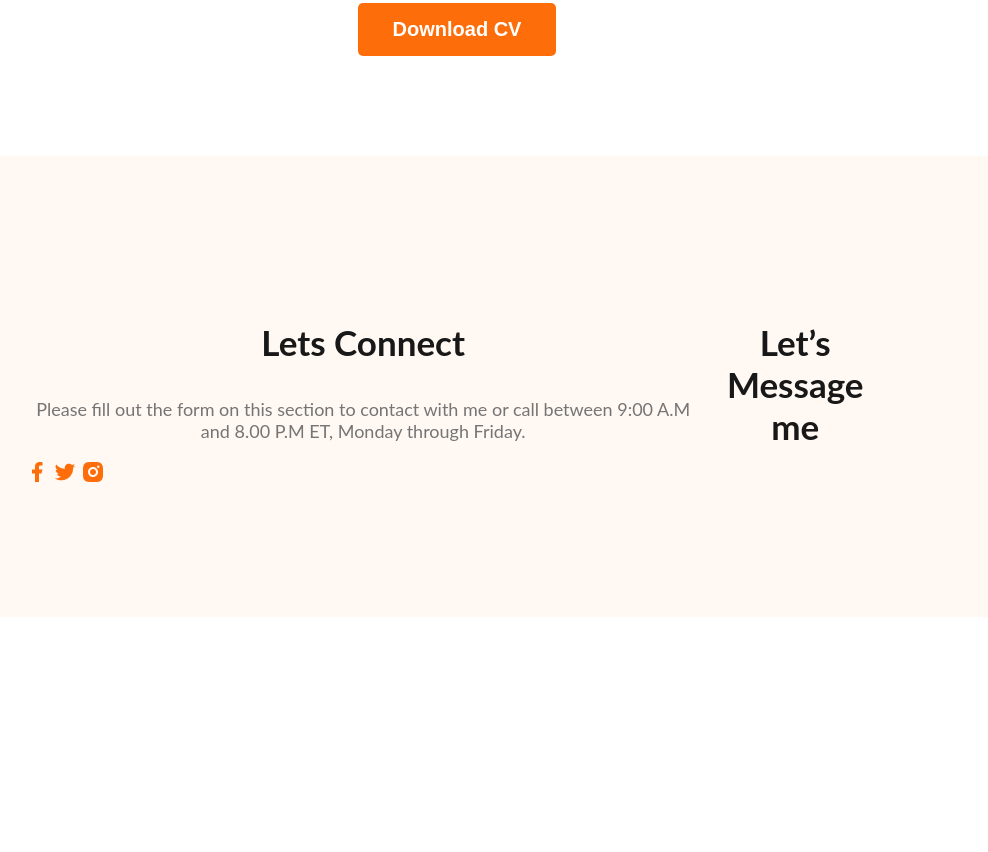
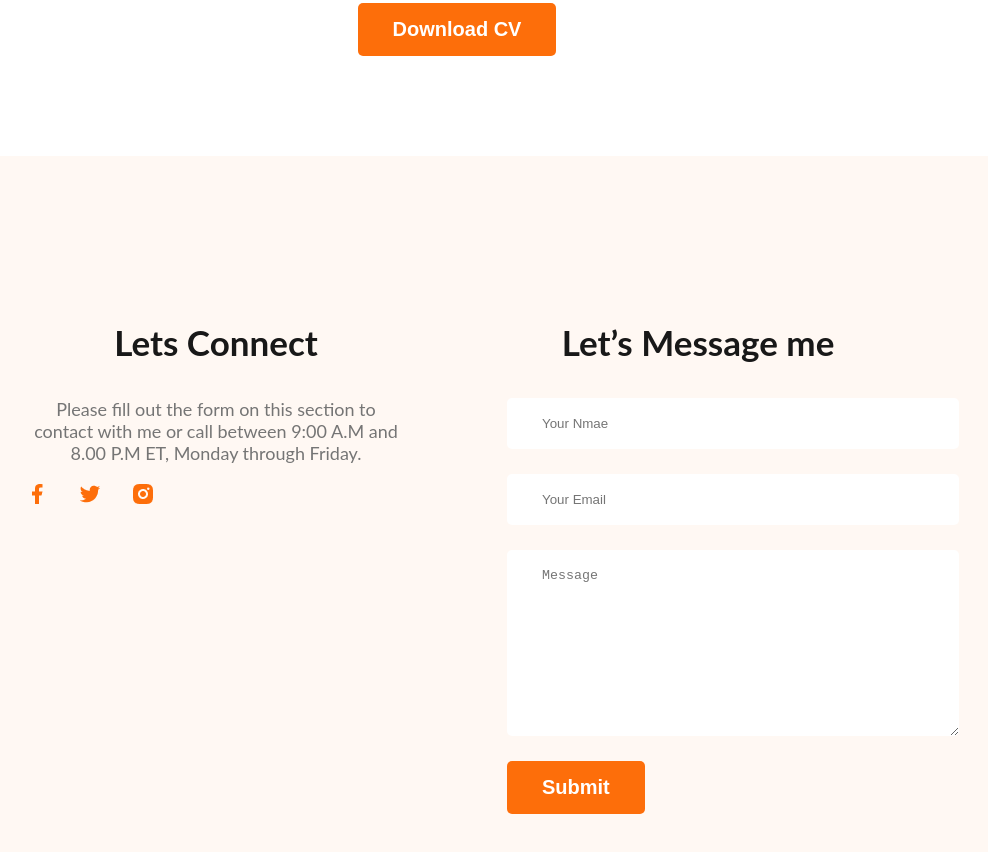
Before and after one commit to Rakesh01999/webdeveloper-portfolio, a plain HTML site: page index.html in a window 1280 px wide. Shown: the part 2998-3850 px from the top of the page, without its empty margins (183-1171 px from the left). Before the commit the page ends 3623 px from the top, so only its background shows below. Drawn offline with Linux system fonts and the light colour scheme; a web font is replaced by a local one.

Commit message:
finish the footer with contact form

```diff
--- a/index.html
+++ b/index.html
@@ -167,6 +167,12 @@
         </div>
         <div class="footer-column">
             <h3 class="section-title">Let’s Message me</h3>
+            <form class="contact" action="">
+                <input type="text" placeholder="Your Nmae">
+                <input type="email" name="" id="" placeholder="Your Email">
+                <textarea name="" id="" cols="30" rows="10" placeholder="Message"></textarea>
+                <input class="btn-primary" type="submit"  value="Submit">
+            </form>
         </div>
     </footer>
 </body>
--- a/styles/portfolio.css
+++ b/styles/portfolio.css
@@ -156,7 +156,7 @@ main {
     gap: 50px;
 }
 
-.resume-item-institute{
+.resume-item-institute {
     margin-bottom: 20px;
     margin-top: 0px;
 }
@@ -167,25 +167,51 @@ main {
 }
 
 .resume-item-title {
-    color:  #474747;
+    color: #474747;
     font-size: 25px;
     font-weight: 700;
     margin-bottom: 10px;
 }
 
-.resume-container hr{
+.resume-container hr {
     margin: 30px;
 }
 
-.download-cv{
+.download-cv {
     text-align: center;
     margin-top: 50px;
 }
 
 /* footer style  */
-footer{
+footer {
     display: flex;
+    gap: 100px;
     background: #FFF8F3;
     margin-top: 100px;
     padding: 130px 200px;
 }
+
+.footer-column {
+    width: 50%;
+}
+
+.social-links{
+    width: 50%;
+}
+
+.social-links a{
+    margin-right:25px ;
+}
+
+.contact input[type="text"],.contact input[type="email"],
+textarea {
+    display: block;
+    margin-bottom: 25px;
+    padding: 18px 35px;
+    color: #757575;
+
+    border-radius: 5px;
+    background:  #FFF;
+    border: 0;
+    width: 100%;
+}
```
